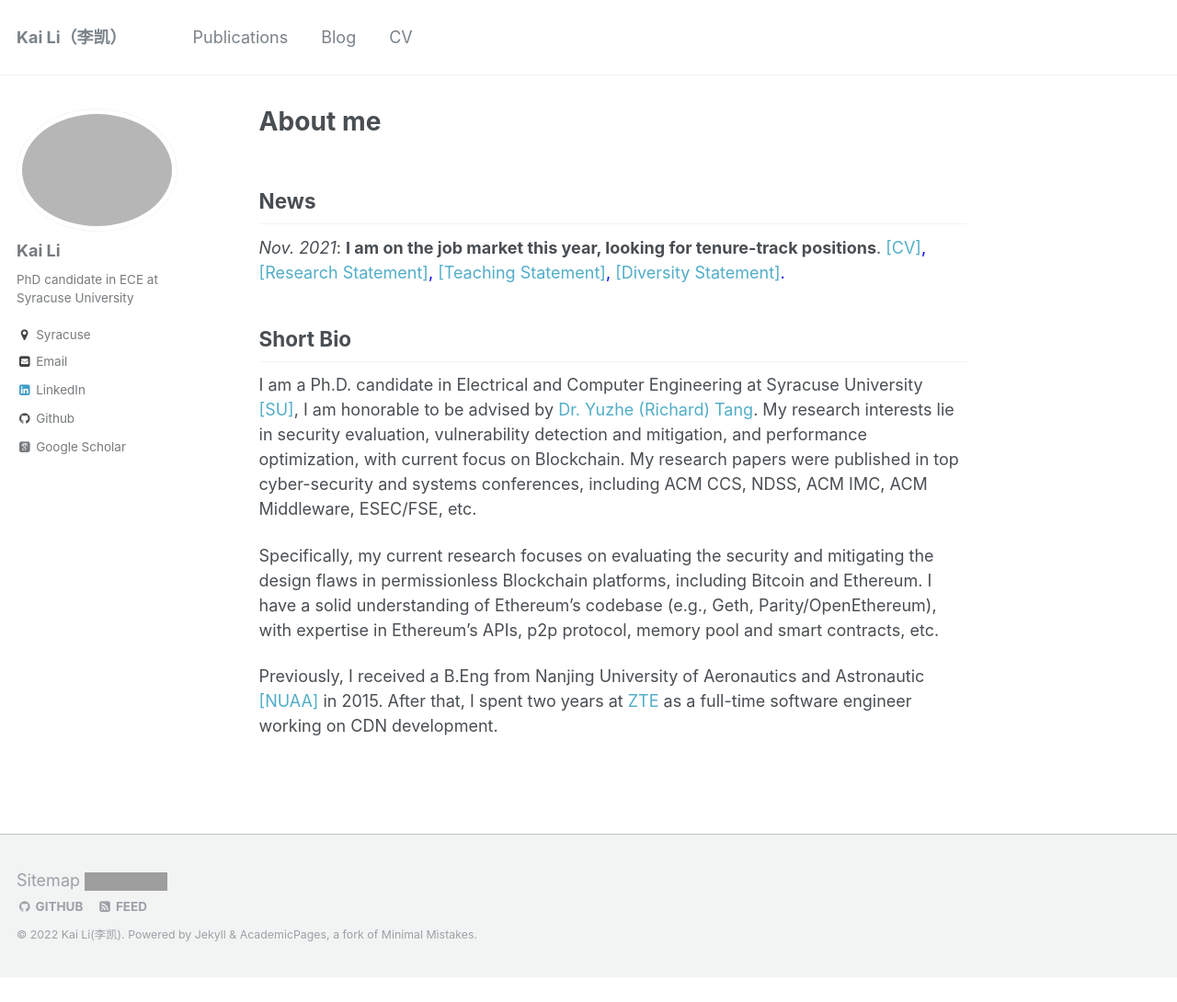
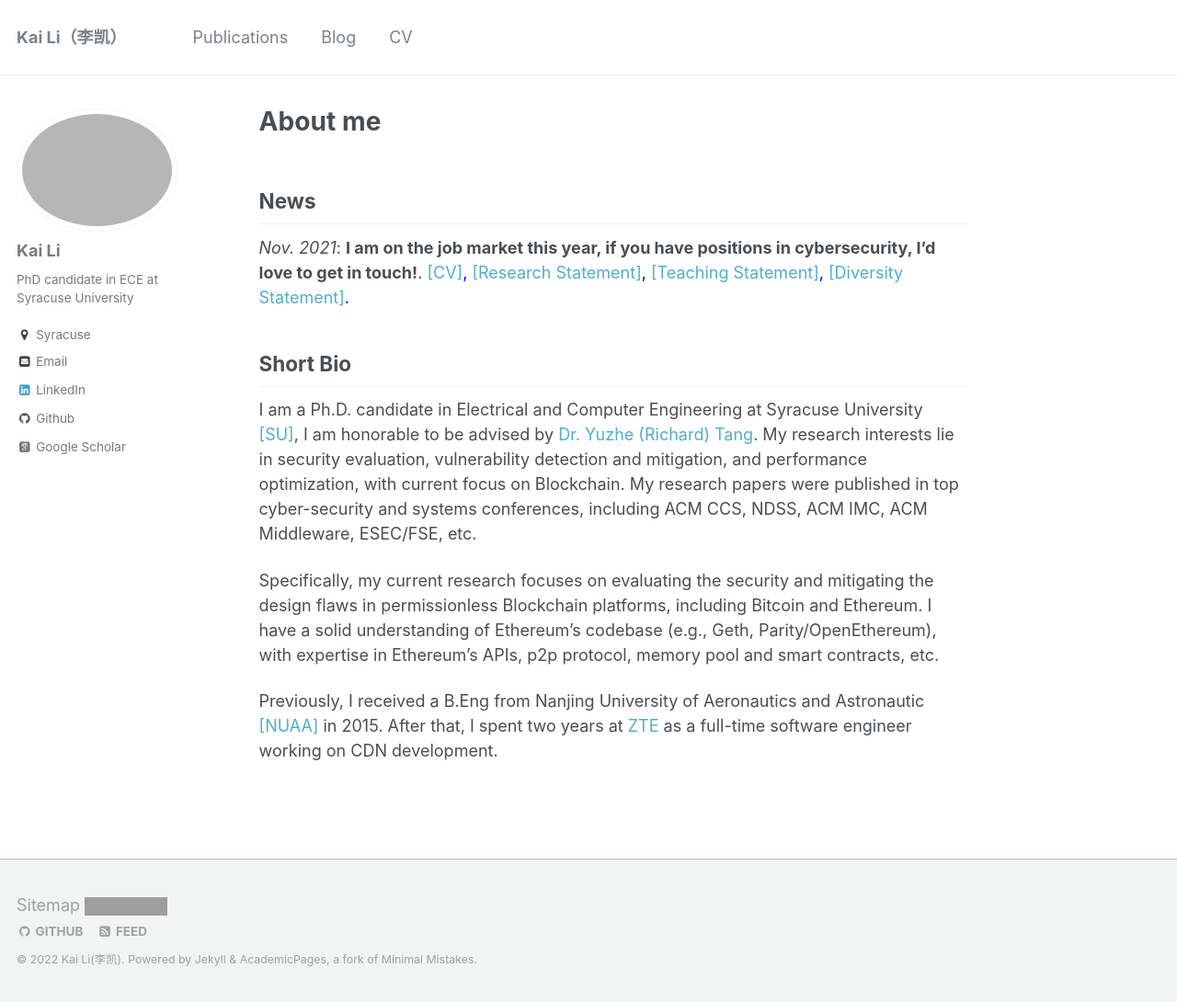
Before and after one commit to likai1993/likai1993.github.io, a Jekyll site: the page built from _pages/about.md, in a window 1280 px wide and 1090 px high. Shown: the whole window at 92% size. Built offline with Jekyll 4.4.1, drawn with Linux system fonts in a browser that asks for light colours; some web fonts are replaced; grey boxes are pictures that could not be loaded.

Commit message:
Update about.md

```diff
--- a/_pages/about.md
+++ b/_pages/about.md
@@ -10,7 +10,7 @@ redirect_from:
 
 News
 ----
-*Nov. 2021*: **I am on the job market this year, looking for tenure-track positions**.
+*Nov. 2021*: **I am on the job market this year, if you have positions in cybersecurity, I'd love to get in touch!**.
 <span style="color:blue">[[CV]](https://drive.google.com/file/d/1DdU-l0AXWeV6LPEUiJITw4lgr1Ayn5t7/view?usp=sharing), <span style="color:blue">[[Research Statement]](https://drive.google.com/file/d/1ceU42d-2AEIRdpUJ-MLY_N-0NM_JvLf-/view?usp=sharing), <span style="color:blue">[[Teaching Statement]](https://drive.google.com/file/d/18SLHXxD5Oi80fBZhDYciaUSTSPI9zLjP/view?usp=sharing), <span style="color:blue">[[Diversity Statement]](https://drive.google.com/file/d/1o_RshuatlHKTq1jgpinTFbmufPyGwAJH/view?usp=sharing).
 
 
```
